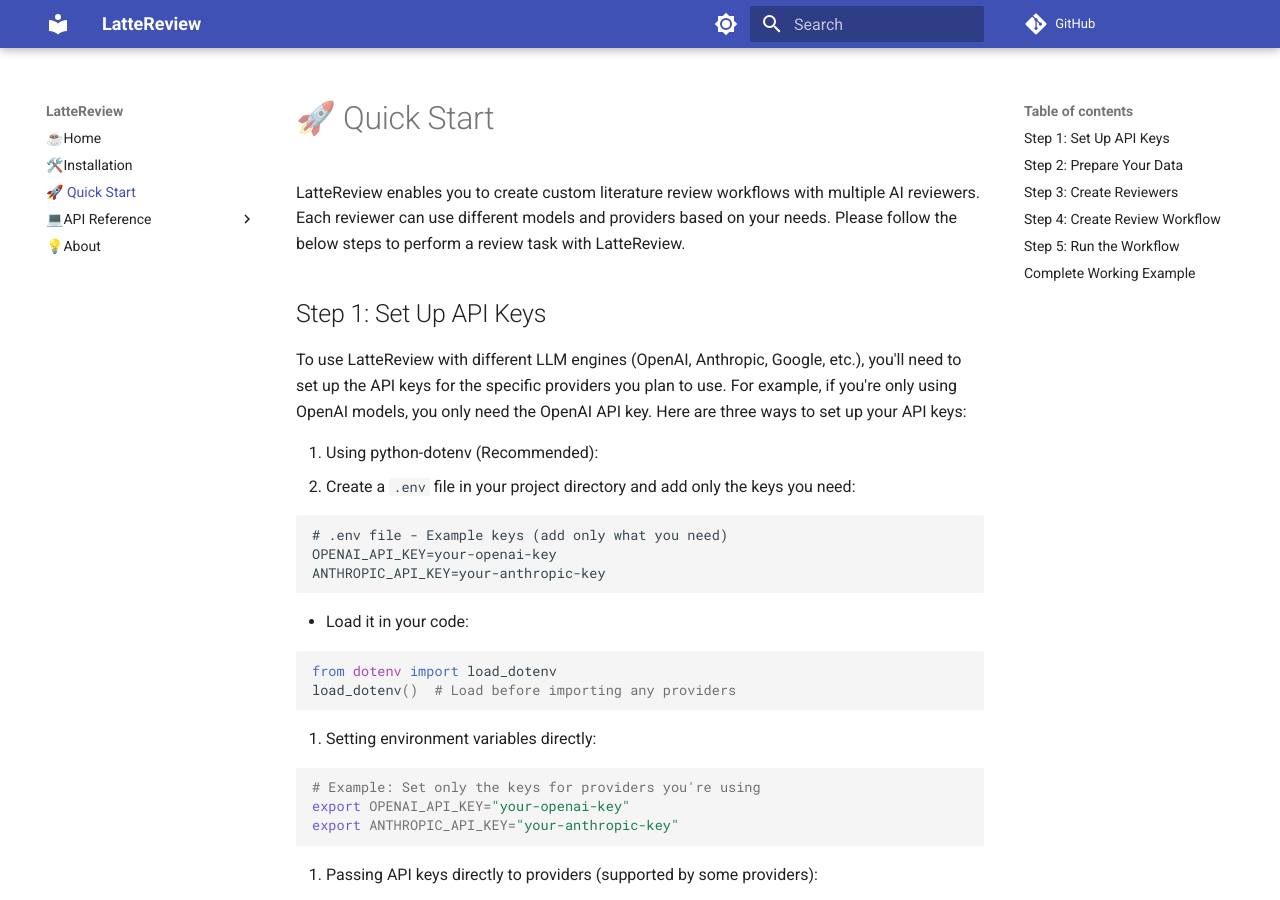
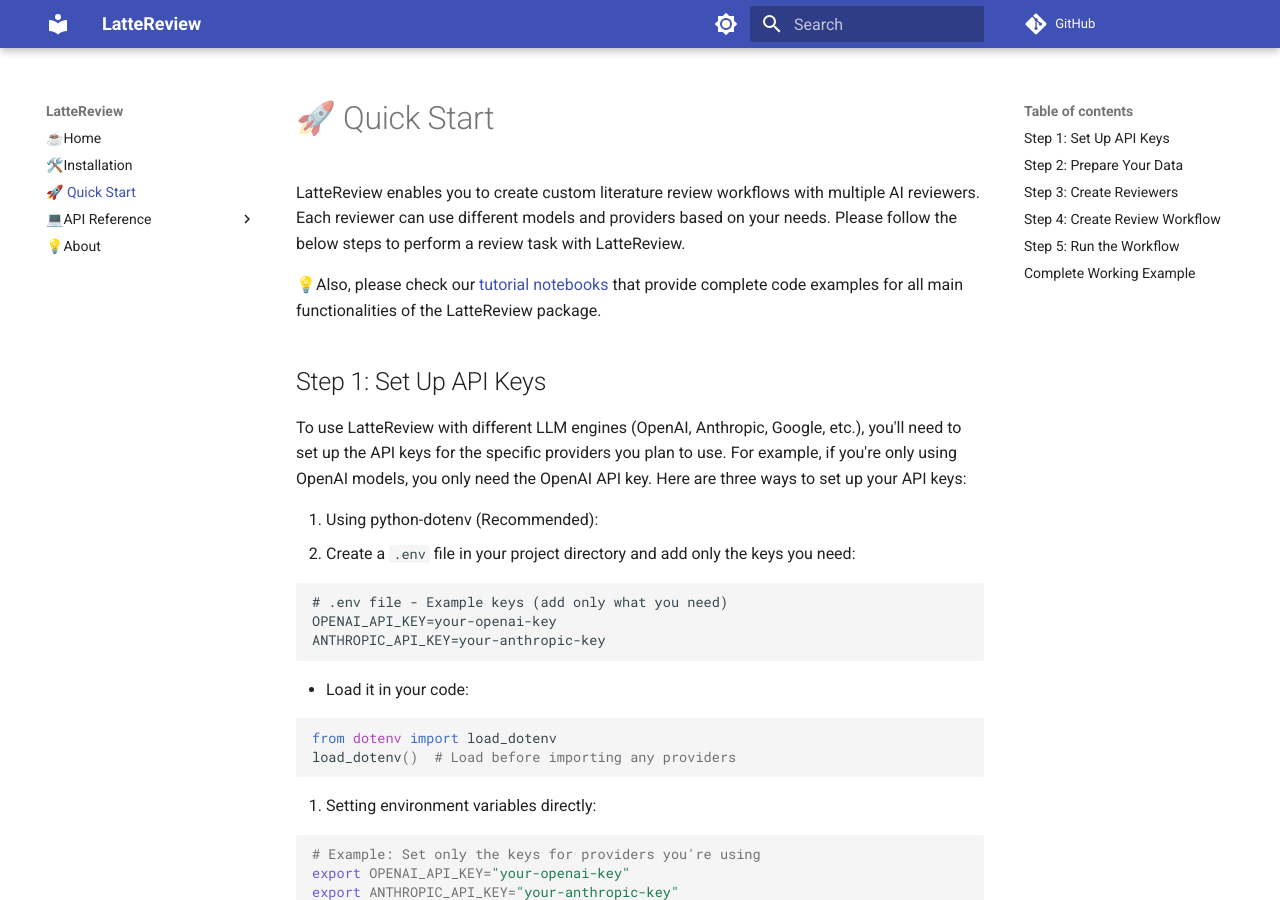
Before and after one commit to kevinchung58/LatteReview, an MkDocs documentation site: the page built from docs/quickstart.md, in a window 1280 px wide and 900 px high. Built offline with MkDocs 1.6.1 and Material for MkDocs 9.7.7, drawn with Linux system fonts in a browser that asks for light colours; comment, search, counter and statistics services are not loaded.

Commit message:
addressed a bug in accessing the tutorial folder from the docs

```diff
--- a/docs/quickstart.md
+++ b/docs/quickstart.md
@@ -1,4 +1,6 @@
 LatteReview enables you to create custom literature review workflows with multiple AI reviewers. Each reviewer can use different models and providers based on your needs. Please follow the below steps to perform a review task with LatteReview.
+
+💡Also, please check our [tutorial notebooks](https://github.com/PouriaRouzrokh/LatteReview/tree/main/tutorials) that provide complete code examples for all main functionalities of the LatteReview package.
 
 ## Step 1: Set Up API Keys
 
```
Also changed, not shown: CHANGELOG.md (+2 -1 lines), docs/index.md (+1 -1 lines).
